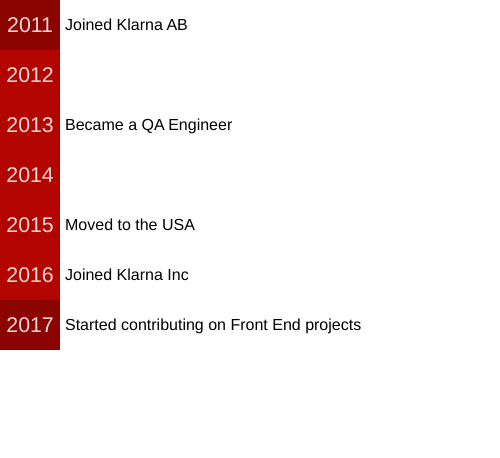
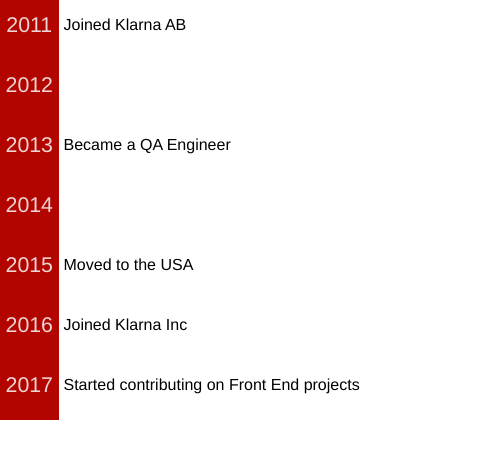
Before and after one commit to kgilles/kgilles-me, a React app: page / in a window 390 px wide. Shown: the top 458 px of the page, 500 px wide, since content can reach past the window. Built offline with nearby package versions, Linux system fonts and the light colour scheme.

Commit message:
Change timeline colors

```diff
--- a/src/components/Event/index.jsx
+++ b/src/components/Event/index.jsx
@@ -13,8 +13,7 @@ export default class Timeline extends React.Component {
 
   render() {
     const eventDescTop = this.props.eventPosition === 1 ? 15 : 15 + 50 * (this.props.eventPosition - 1);
-    let yearBlockClasses = styles.eventContainer;
-    yearBlockClasses += this.props.keyYear === true ? ` ${styles.keyYear}` : ` ${styles.midYear}`;
+    let yearBlockClasses = `${styles.eventContainer} ${styles.yearBlock}`;
 
     if (this.props.activeEventYears.indexOf(this.props.year) !== -1) yearBlockClasses += ` ${styles.active}`;
     if (!this.hasDescription()) yearBlockClasses += ` ${styles.empty}`;
--- a/src/components/Event/index.scss
+++ b/src/components/Event/index.scss
@@ -1,4 +1,4 @@
-$activeColor: #D92E2A;
+$blockColor: #B30500;
 
 .eventContainer {
   width: 500px;
@@ -10,11 +10,11 @@ $activeColor: #D92E2A;
 
 .eventContainer:not(.empty):hover {
   cursor: pointer;
-  background-color: lighten($activeColor, 5%);
+  background-color: lighten($blockColor, 5%);
 }
 
 .eventContainer.active {
-  background-color: $activeColor;
+  background-color: #8C0400;
 }
 
 .eventContainer.empty {
@@ -75,10 +75,26 @@ $activeColor: #D92E2A;
   transition: max-height 1s linear;
 }
 
-.keyYear {
-  background-color: #8C0400;
+.yearBlock {
+  background-color: $blockColor;
 }
 
-.midYear {
-  background-color: #B30500;
+@media screen and (max-width: 480px) {
+  .eventContainer {
+    width: 100%;
+  }
+
+  .year {
+    width: 15%;
+  }
+
+  .eventSummary {
+    width: 85%;
+    height: 60px;
+  }
+
+  .eventDescription {
+    width: 85%;
+    margin-left: 15%;
+  }
 }
--- a/src/components/Timeline/index.scss
+++ b/src/components/Timeline/index.scss
@@ -3,3 +3,9 @@
   height: auto;
   overflow: hidden;
 }
+
+@media screen and (max-width: 400px) {
+  .timeline {
+    width: 100%;
+  }
+}
```
Also changed, not shown: index.ejs.
